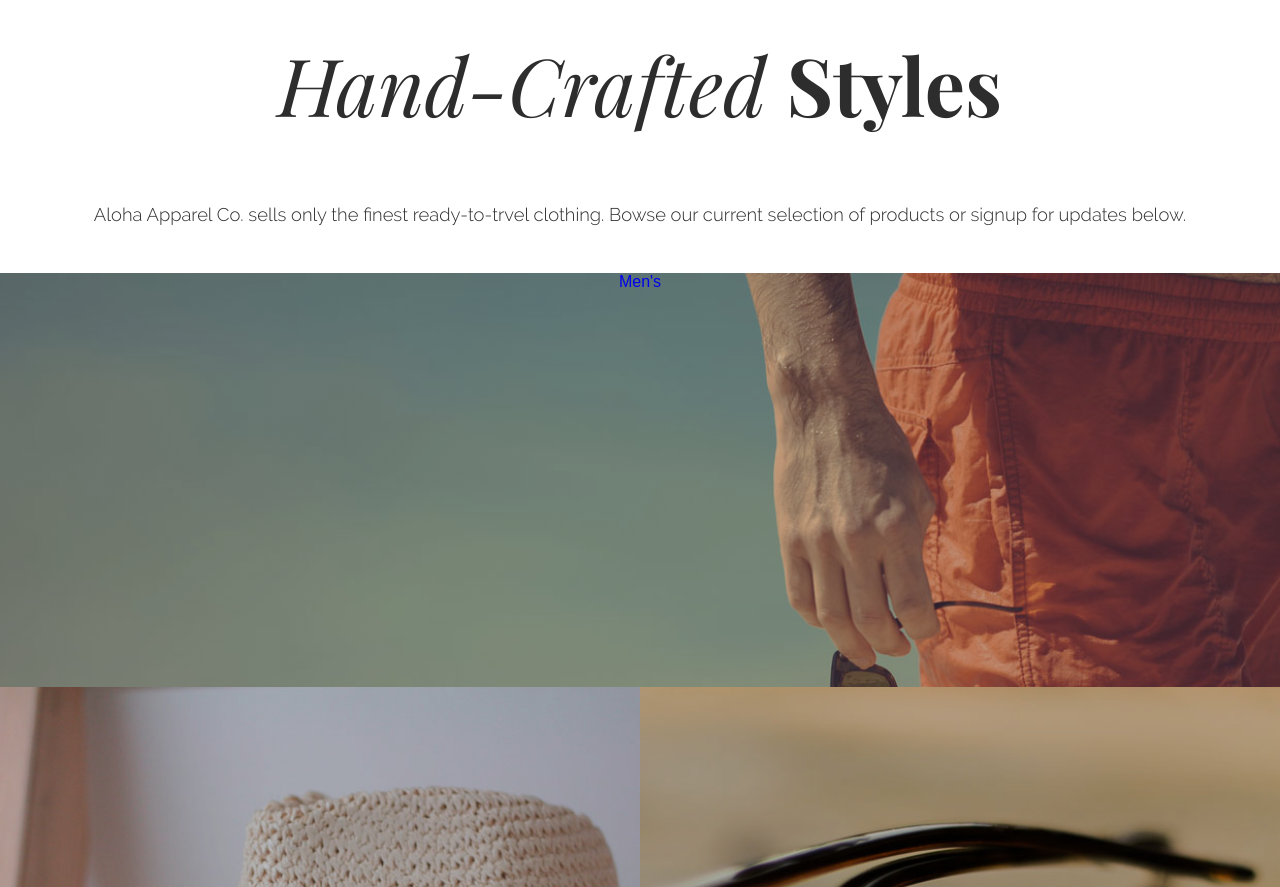
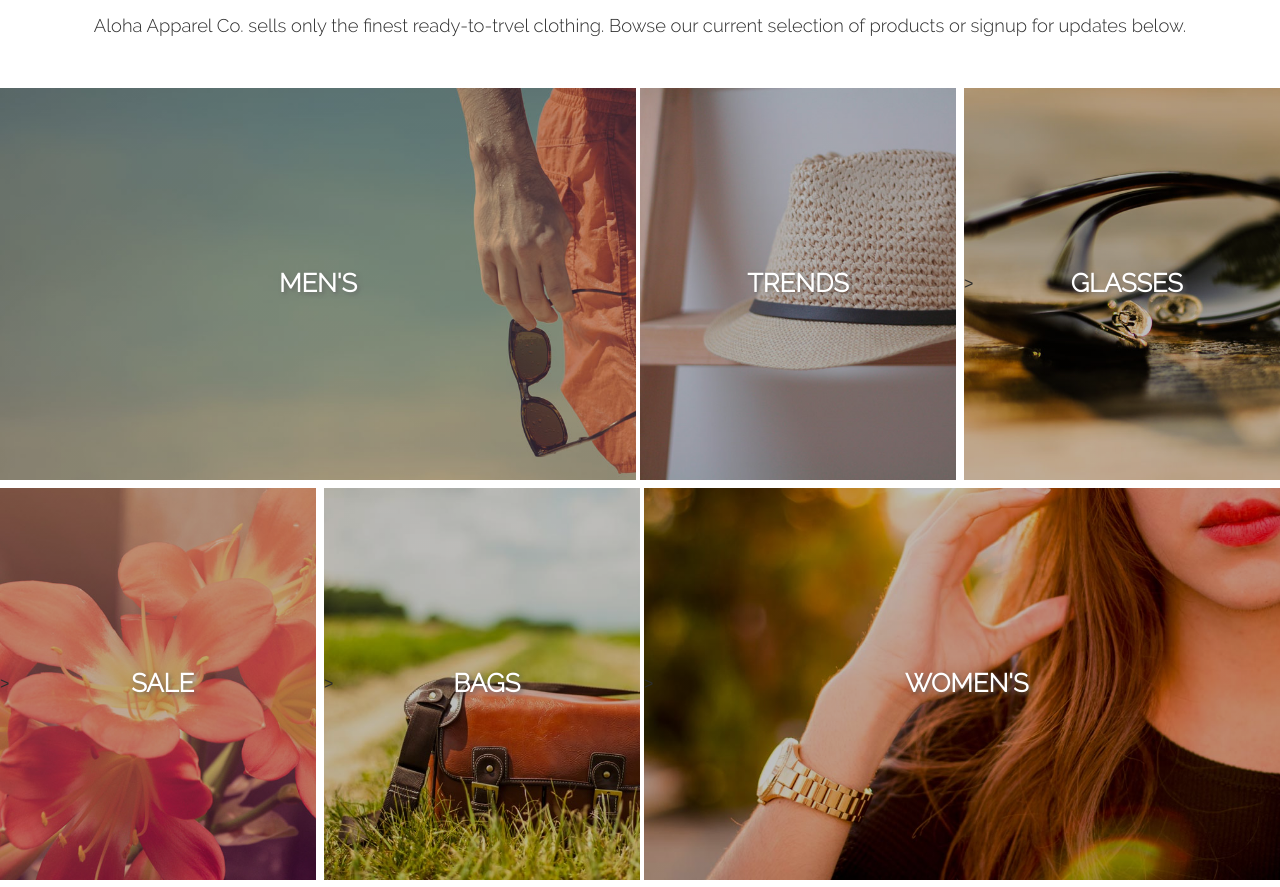
Before and after one commit to pinaska/Aloha_webiste, a plain HTML site: page index.html in a window 1280 px wide. Shown: the part 776-1663 px from the top of the page. Drawn offline with Linux system fonts and the light colour scheme; files that its build step writes are made by us from their sources.

Commit message:
fix flexbox display of featured section | fixed #intro top for wider screen | typography changes on featured text (p, a)

```diff
--- a/index.html
+++ b/index.html
@@ -63,18 +63,24 @@
   <!-- FEATURED, gallery section--->
 
   <section id="featured">
-  <div class="text-wrapp-second">
+    <div>
       <h3>Hand-Crafted <span>Styles</span></h3>
       <p>Aloha Apparel Co. sells only the finest ready-to-trvel clothing. Bowse our current selection of products or signup for updates below.</p>
     </div>
 
     <div class="category-container"><!--are the category clickable?-->
-    <div class="men"><a href="#">Men's</a></div>
-    <div class="trends"><a href="#"></a></div>
-    <div class="glasses"><a href="#"></a></div>
-    <div class="sale"><a href="#"></a></div>
-    <div class="bags"><a href="#"></a></div>
-    <div class="women"><a href="#"></a></div>
+      <div class="men wide">
+        <p class="featured-text"><a href="#">men's</a></p></div>
+      <div class="trends square">
+        <p class="featured-text"><a href="#">trends</p></a></div>
+      <div class="glasses square"> >
+        <p class="featured-text"><a href="#">glasses</a></p></div>
+      <div class="sale square"> >
+        <p class="featured-text"><a href="#">sale</a></p></div>
+      <div class="bags square"> >
+        <p class="featured-text"><a href="#">bags</a></p></div>
+      <div class="women wide"> >
+        <p class="featured-text"><a href="#">women's</a></p></div>
 
     </div>
   </section>
--- a/styles/styles.css
+++ b/styles/styles.css
@@ -120,8 +120,9 @@ a {
 h3 {
   font-family: "Playfair Display",serif;
   line-height: 1;
-  font-size: 5rem;/*80px according to PS*/
+  font-size: 2.4rem;
   font-style: italic;
+  margin-bottom: 1.5rem;
   font-weight: lighter;
 }
 p{
@@ -270,8 +271,14 @@ h2{
 .category-container{
   display: flex;
   flex-wrap:wrap;
-  text-align: center;
   height: 200vh;
+}
+.category-container div{
+  display: flex;
+  justify-content: center;
+  align-items: center;
+  border: 4px solid #fff;
+  position: relative;
 }
 .men{
     background-image: linear-gradient(to bottom, rgba(0,0,0,0.25) 0%,rgba(0,0,0,0.25) 100%), url("../images/mens-category.jpg");
@@ -316,6 +323,37 @@ h2{
   flex:2 0 100%;
   width: 100%;
 
+}
+.men.wide, .women.wide{
+    border-left: 0;
+    border-right: 0;
+}
+.trends.square, .sale.square{
+  border-left: 0;
+}
+.glasses.square, .bags.square{
+  border-right: 0;
+}
+.featured-text{
+  color: #fff;
+  font-family: 'Raleway',sans-serif;
+  font-size: 1.6rem;
+  font-weight: 700;
+  /* height: auto;
+  left: 50%;
+  line-height: 1;
+  position: absolute; */
+  text-shadow: 2px 2px 4px hsla(0,0%,39%,.8);
+  text-transform: uppercase;
+  padding-bottom: 0;
+  /* top: 50%;
+  transform: translate(-50%,-50%); */
+}
+.featured-text a{
+  color:#fff;
+}
+.featured-text a:hover{
+  color:#b64036;
 }
 
 
@@ -381,9 +419,27 @@ footer p{
     background-size: cover,250px 615px,cover;
     background-repeat: no-repeat, no-repeat, repeat;/*how to get it repeated nicly?*/
     height: 40rem;
+    margin-top: 50px;
   }
   nav ul{
     border: none;
+  }
+  /*FEATURED*/
+  .category-container{
+    height: 100vh;
+  }
+  .men.wide{
+    border-left: 0;
+    border-right: 4px solid #fff;
+    flex-basis: 50%;
+  }
+  .women.wide{
+    border-right: 0;
+    border-left: 4px solid #fff;
+    flex-basis: 50%;
+  }
+  .square{
+    flex-basis: 25%;
   }
   /*FOOTER--*/
   footer{
```
Lines whose indentation alone changed are shown as unchanged.
